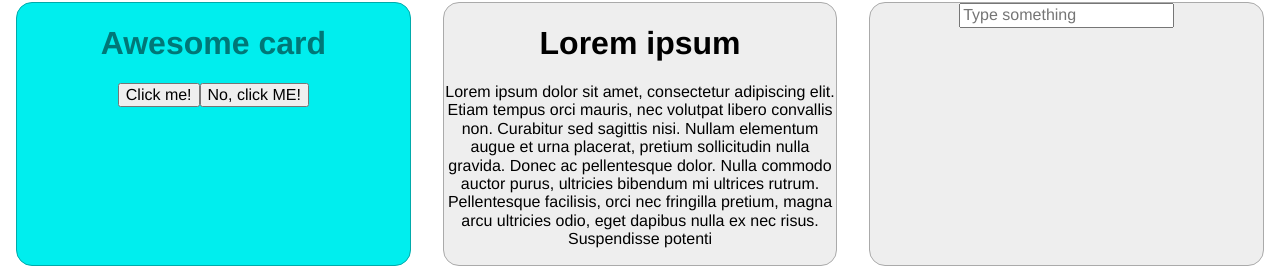
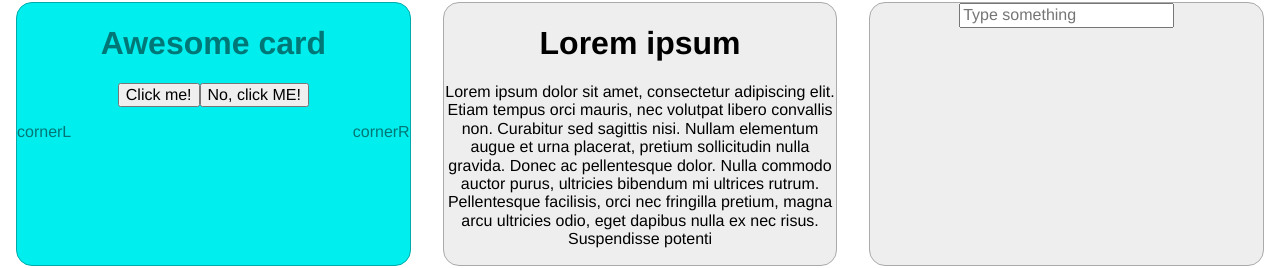
Before and after one commit to daxadal/cooking-vue, a Vue app: page /#/ in a window 1280 px wide. Shown: the part 108-376 px from the top of the page. Built offline with nearby package versions, Linux system fonts and the light colour scheme.

Commit message:
Added corner texts to card

```diff
--- a/src/components/BaseCard.vue
+++ b/src/components/BaseCard.vue
@@ -2,6 +2,10 @@
   <div :class="['card', `card--${color}`]">
     <h1 v-if="title">{{ title }}</h1>
     <slot />
+    <div class="card__bottom">
+      <p v-if="leftCorner">{{ leftCorner }}</p>
+      <p v-if="rightCorner">{{ rightCorner }}</p>
+    </div>
   </div>
 </template>
 
@@ -16,6 +20,16 @@ export default defineComponent({
       type: String as PropType<Colors>,
       default: Colors.NEUTRAL,
       validator: (value: Colors) => Object.values(Colors).includes(value),
+    },
+    leftCorner: {
+      type: String,
+      required: false,
+      default: undefined,
+    },
+    rightCorner: {
+      type: String,
+      required: false,
+      default: undefined,
     },
     title: {
       type: String,
@@ -43,5 +57,11 @@ export default defineComponent({
     color: var(--cyan-text);
     border-color: var(--cyan-detail);
   }
+
+  &__bottom {
+    display: flex;
+    flex-direction: row;
+    justify-content: space-between;
+  }
 }
 </style>
--- a/src/views/Home.vue
+++ b/src/views/Home.vue
@@ -1,6 +1,12 @@
 <template>
   <div class="cards">
-    <BaseCard class="cards__card" title="Awesome card" :color="Colors.CYAN">
+    <BaseCard
+      class="cards__card"
+      :color="Colors.CYAN"
+      title="Awesome card"
+      leftCorner="cornerL"
+      rightCorner="cornerR"
+    >
       <button>Click me!</button><button>No, click ME!</button>
     </BaseCard>
     <BaseCard class="cards__card" title="Lorem ipsum">
```
